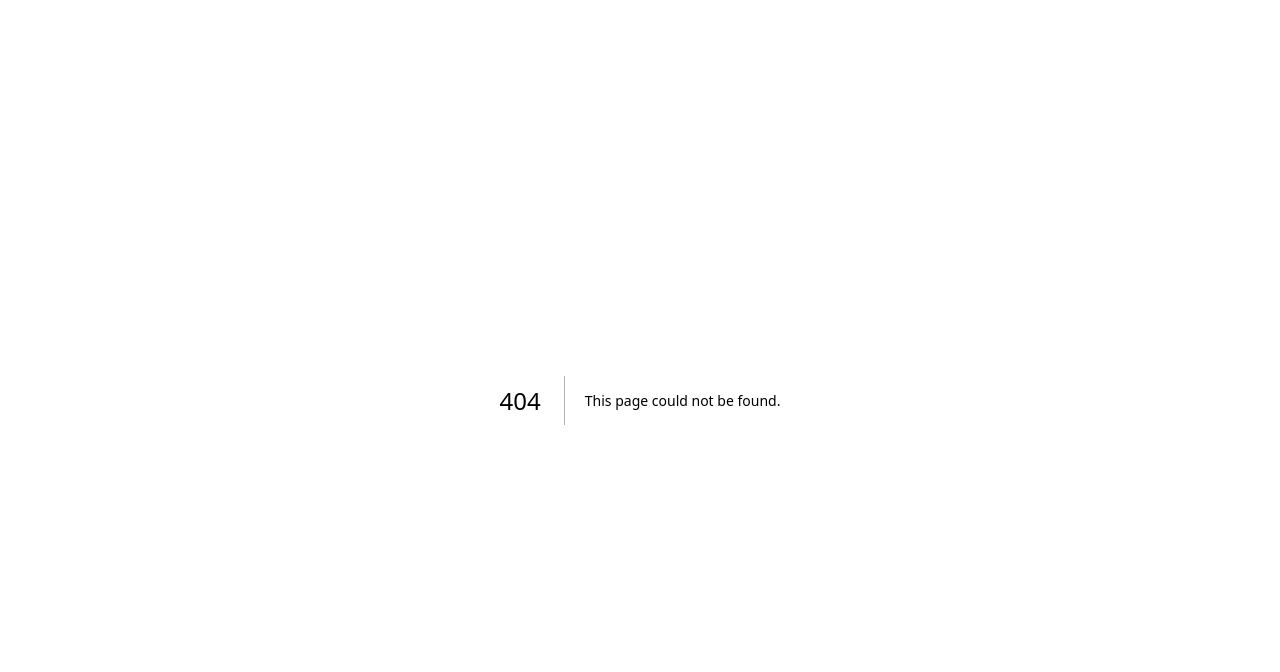
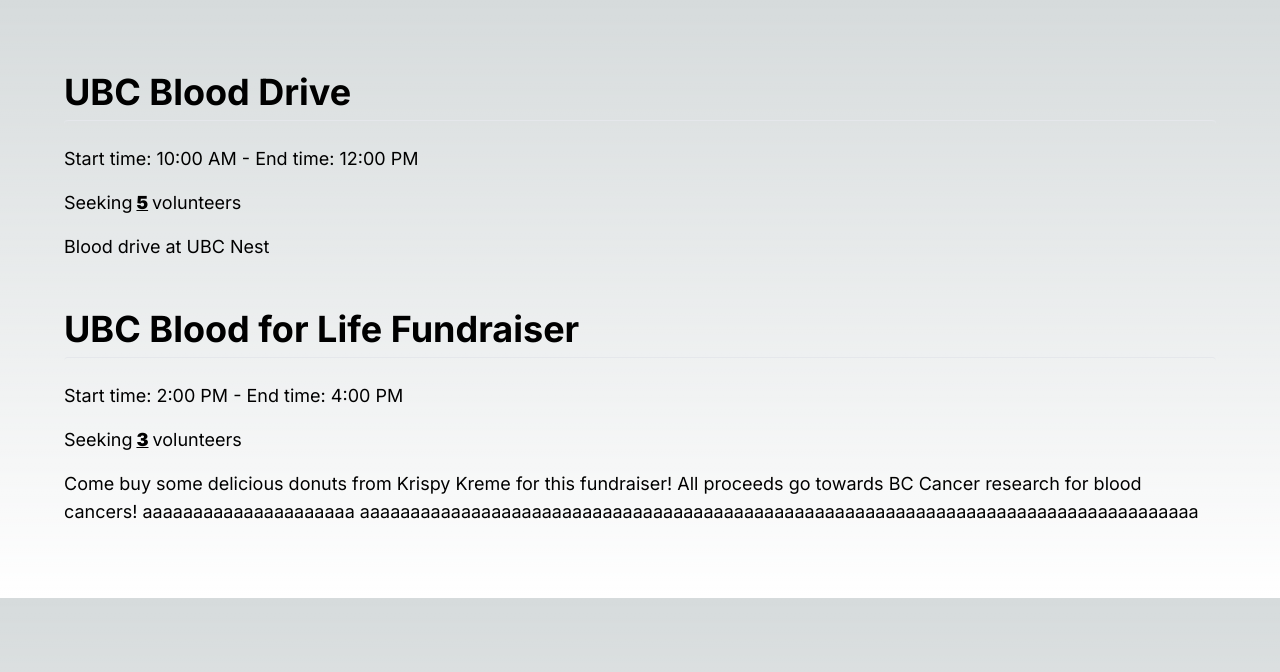
Before and after one commit to ubccsss/Blood-For-Life-Management-Frontend, a Next.js app: page /events in a window 1280 px wide. Before the commit this address had no page. Shown: the top 672 px of the page. Built offline with nearby package versions, Linux system fonts and the light colour scheme.

Commit message:
feat: added events page and basic styling to Event & Events components

```diff
--- a/app/event.tsx
+++ /dev/null
@@ -1,25 +0,0 @@
-
-
-import React from 'react';
-
-interface EventProps {
-  key: number;
-  name: string;
-  start: string;
-  end: string;
-  volunteers: number;
-  description: string;
-}
-
-const Event: React.FC<EventProps> = (props) => {
-  return (
-    <div className="flex items-center justify-center">
-      <h2>{props.name}</h2>
-      <h3>{props.start} to {props.end}</h3>
-      <h3>Seeking {props.volunteers} volunteers</h3>
-      <p>{props.description}</p>
-    </div>
-  );
-}
-
-export default Event;
--- a/app/events.tsx
+++ /dev/null
@@ -1,37 +0,0 @@
-import Event from './event';
-
-export default function Events() {
-    const events = [
-        {
-          id: 1,
-          name: 'Event 1',
-          start: '10:00 AM',
-          end: '12:00 PM',
-          volunteers: 5,
-          description: 'Description of Event 1'
-        },
-        {
-          id: 2,
-          name: 'Event 2',
-          start: '2:00 PM',
-          end: '4:00 PM',
-          volunteers: 3,
-          description: 'Description of Event 2'
-        },
-      ];
-    return (
-        <main className="flex min-h-screen flex-col items-center justify-between p-24">
-        {events.map(event => (
-            <Event
-            key={event.id}
-            name={event.name}
-            start={event.start}
-            end={event.end}
-            volunteers={event.volunteers}
-            description={event.description}
-            />
-        ))}
-
-        </main>
-    )
-}
--- /dev/null
+++ b/app/events/event.tsx
@@ -0,0 +1,30 @@
+
+
+import React from 'react';
+
+interface EventProps {
+  key: number;
+  name: string;
+  start: string;
+  end: string;
+  volunteers: number;
+  description: string;
+}
+
+const Event: React.FC<EventProps> = (props) => {
+  return (
+    <div className="flex flex-col p-4">
+      <a className="text-4xl py-2 font-bold hover:bg-slate-700" href="/">{props.name}</a>
+      <hr className="rounded py-2"></hr>
+      <div className="text-lg py-2">Start time: {props.start} - End time: {props.end}</div>
+      <div className="flex flex-row py-2">
+        <div className="text-lg">Seeking </div>
+        <div className="text-lg px-1 font-black underline"> {props.volunteers} </div>
+        <div className="text-lg">volunteers</div>
+      </div>
+      <p className="text-lg py-2">{props.description}</p>
+    </div>
+  );
+}
+
+export default Event;
--- /dev/null
+++ b/app/events/events.tsx
@@ -0,0 +1,40 @@
+import Event from './event';
+
+export default function Events() {
+  const events = [
+    {
+      id: 1,
+      name: 'UBC Blood Drive',
+      start: '10:00 AM',
+      end: '12:00 PM',
+      volunteers: 5,
+      description: 'Blood drive at UBC Nest\n'
+    },
+    {
+      id: 2,
+      name: 'UBC Blood for Life Fundraiser',
+      start: '2:00 PM',
+      end: '4:00 PM',
+      volunteers: 3,
+      description: `Come buy some delicious donuts from Krispy Kreme for this fundraiser!
+      All proceeds go towards BC Cancer research for blood cancers! aaaaaaaaaaaaaaaaaaaaa
+      aaaaaaaaaaaaaaaaaaaaaaaaaaaaaaaaaaaaaaaaaaaaaaaaaaaaaaaaaaaaaaaaaaaaaaaaaaaaaaaaaaa`
+    },
+  ];
+  return (
+    <main className="flex flex-col items-center justify-between p-12">
+      <div className="flex flex-col">
+        {events.map(event => (
+          <Event
+            key={event.id}
+            name={event.name}
+            start={event.start}
+            end={event.end}
+            volunteers={event.volunteers}
+            description={event.description}
+          />
+        ))}
+      </div>
+    </main>
+  )
+}
--- /dev/null
+++ b/app/events/page.tsx
@@ -0,0 +1,6 @@
+import Events from './events'
+export default function Page() {
+    return (
+        <Events />
+    )
+}
```
